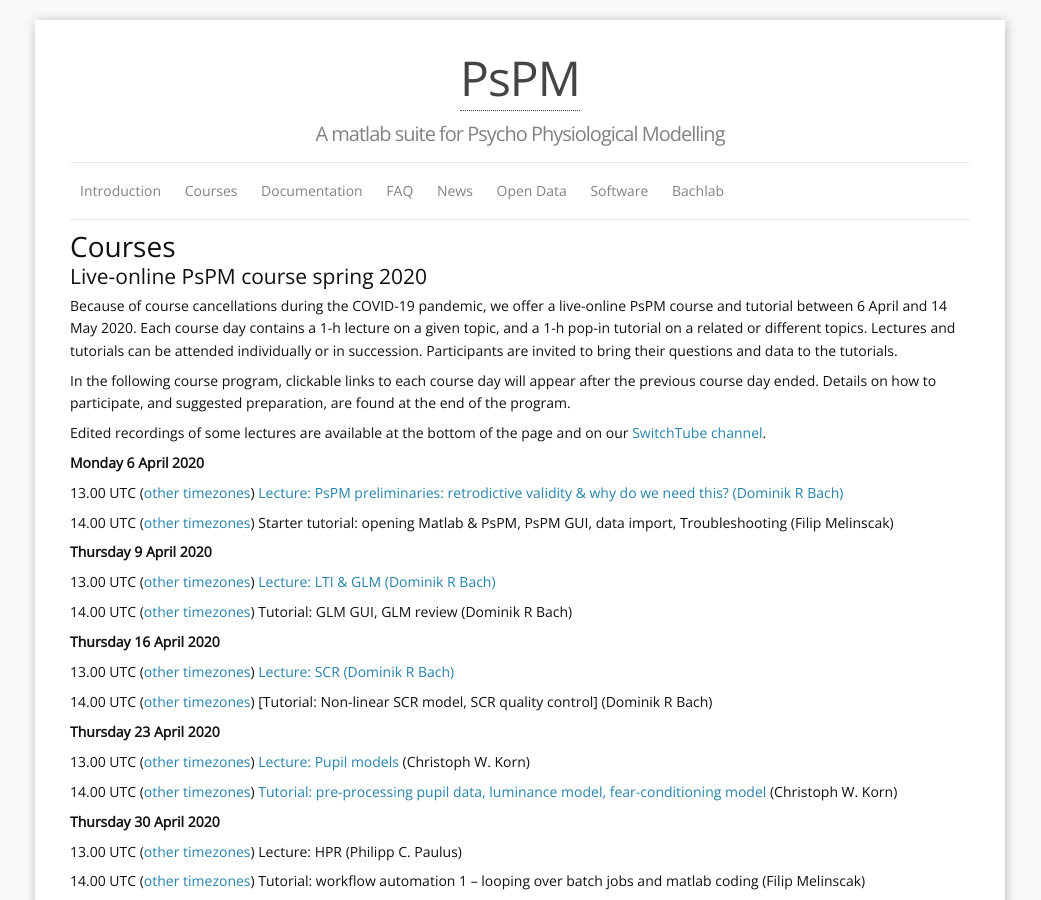
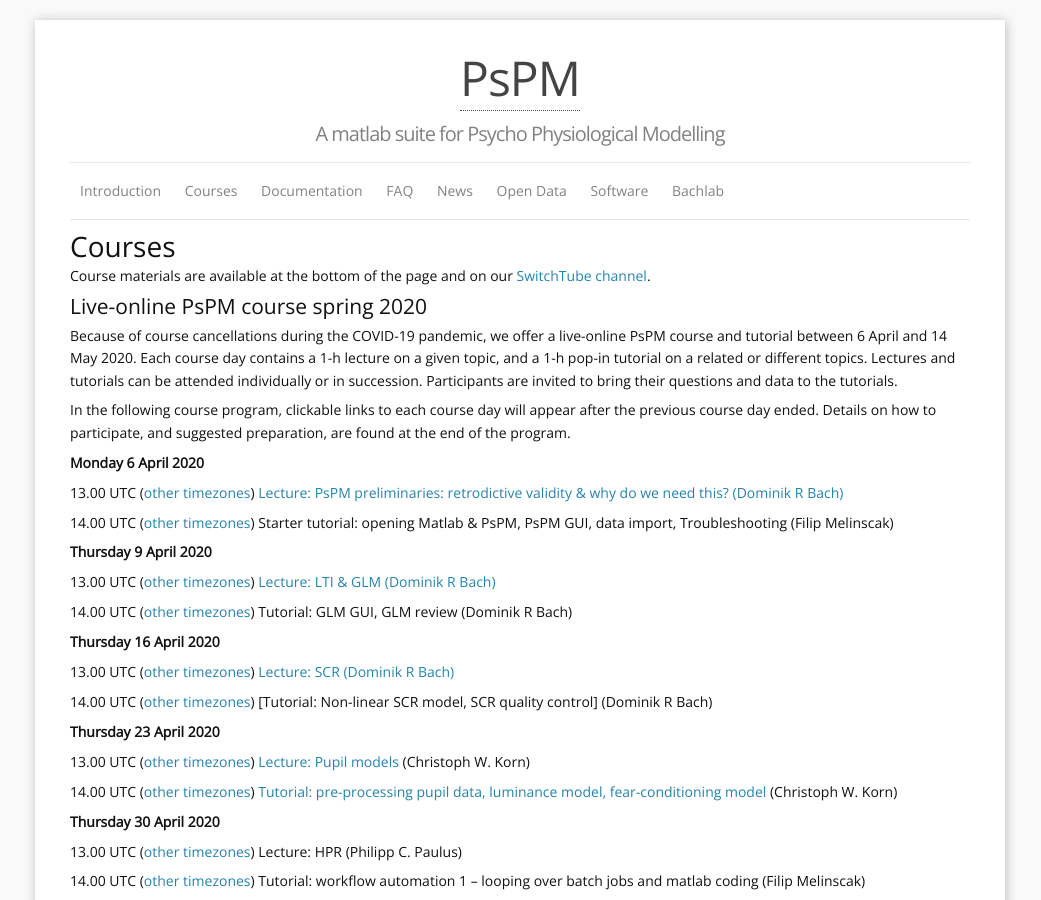
Before and after one commit to bachlab/PsPM, a Jekyll site: the page built from courses.markdown, in a window 1280 px wide and 900 px high. Shown: the whole window, without its empty margins (120-1161 px from the left). Built offline with Jekyll 4.4.1, drawn with Linux system fonts in a browser that asks for light colours.

Commit message:
small changes to course page

```diff
--- a/courses.markdown
+++ b/courses.markdown
@@ -6,13 +6,15 @@
 
 # Courses
 
+
+Course materials are available at the bottom of the page and on our [SwitchTube channel](https://tube.switch.ch/channels/13e2563b?order=alphabetical&view=list).
+
+
 ## Live-online PsPM course spring 2020
 
 Because of course cancellations during the COVID-19 pandemic, we offer a live-online PsPM course and tutorial between 6 April and 14 May 2020. Each course day contains a 1-h lecture on a given topic, and a 1-h pop-in tutorial on a related or different topics. Lectures and tutorials can be attended individually or in succession. Participants are invited to bring their questions and data to the tutorials.
 
 In the following course program, clickable links to each course day will appear after the previous course day ended. Details on how to participate, and suggested preparation, are found at the end of the program.
-
-Edited recordings of some lectures are available at the bottom of the page and on our [SwitchTube channel](https://tube.switch.ch/channels/13e2563b?order=alphabetical&view=list).
 
 **Monday 6 April 2020**
 
@@ -84,6 +86,7 @@
 * **29-30 May 2018:** [Pre-conference workshop, Psychology & Brain, Gießen](https://www.pug2018.de/Giessen/?page_id=1549)
 
 ## Course slides & webcasts
+
 All course webcasts are hosted on our [SwitchTube channel](https://tube.switch.ch/channels/13e2563b?order=alphabetical&view=list).
 
 * 01 PsPM Overview: [Slides](http://bachlab.org/wp-content/uploads/2020/04/01_Overview_Bach.pdf) (Dominik R. Bach)
```
